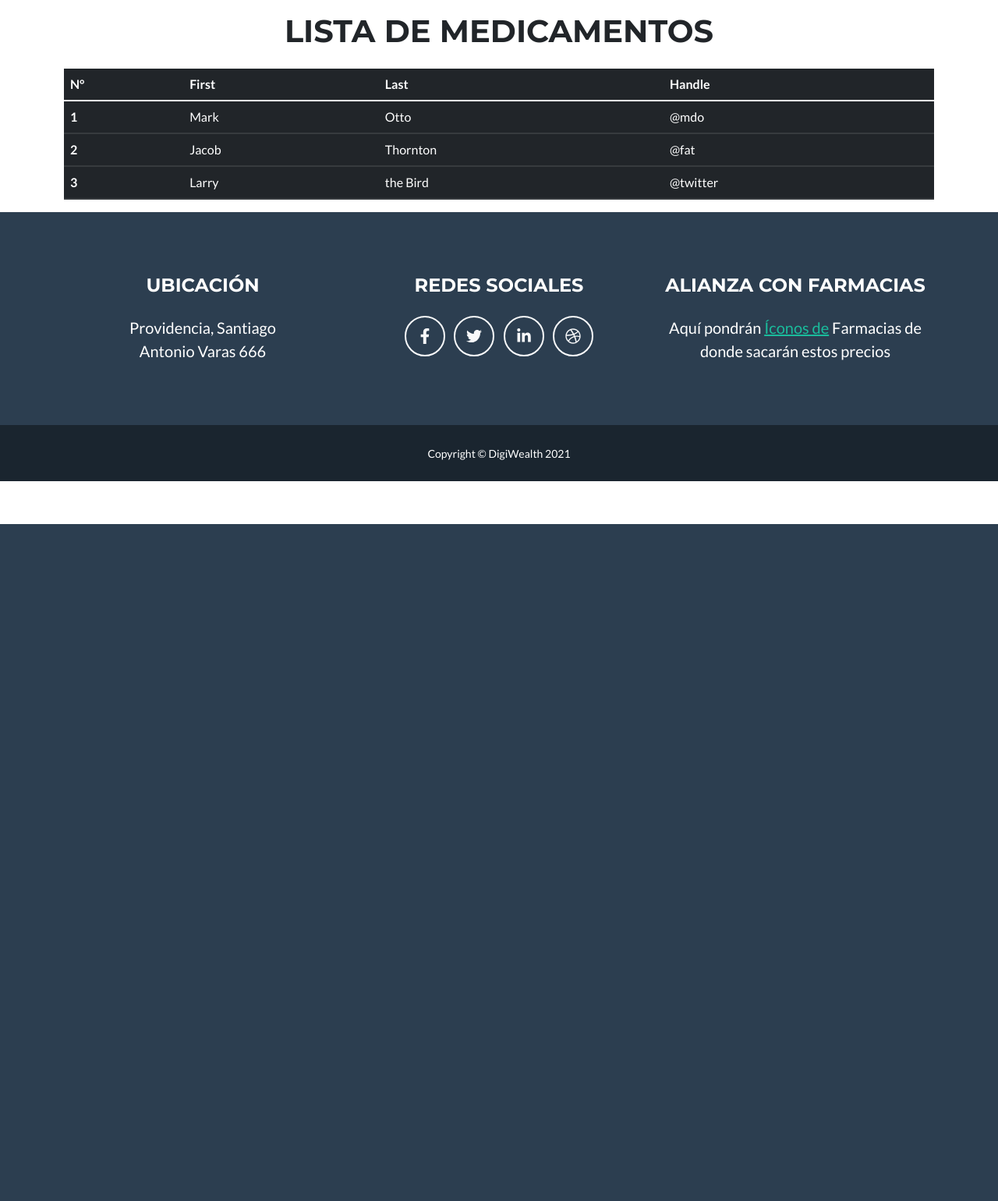
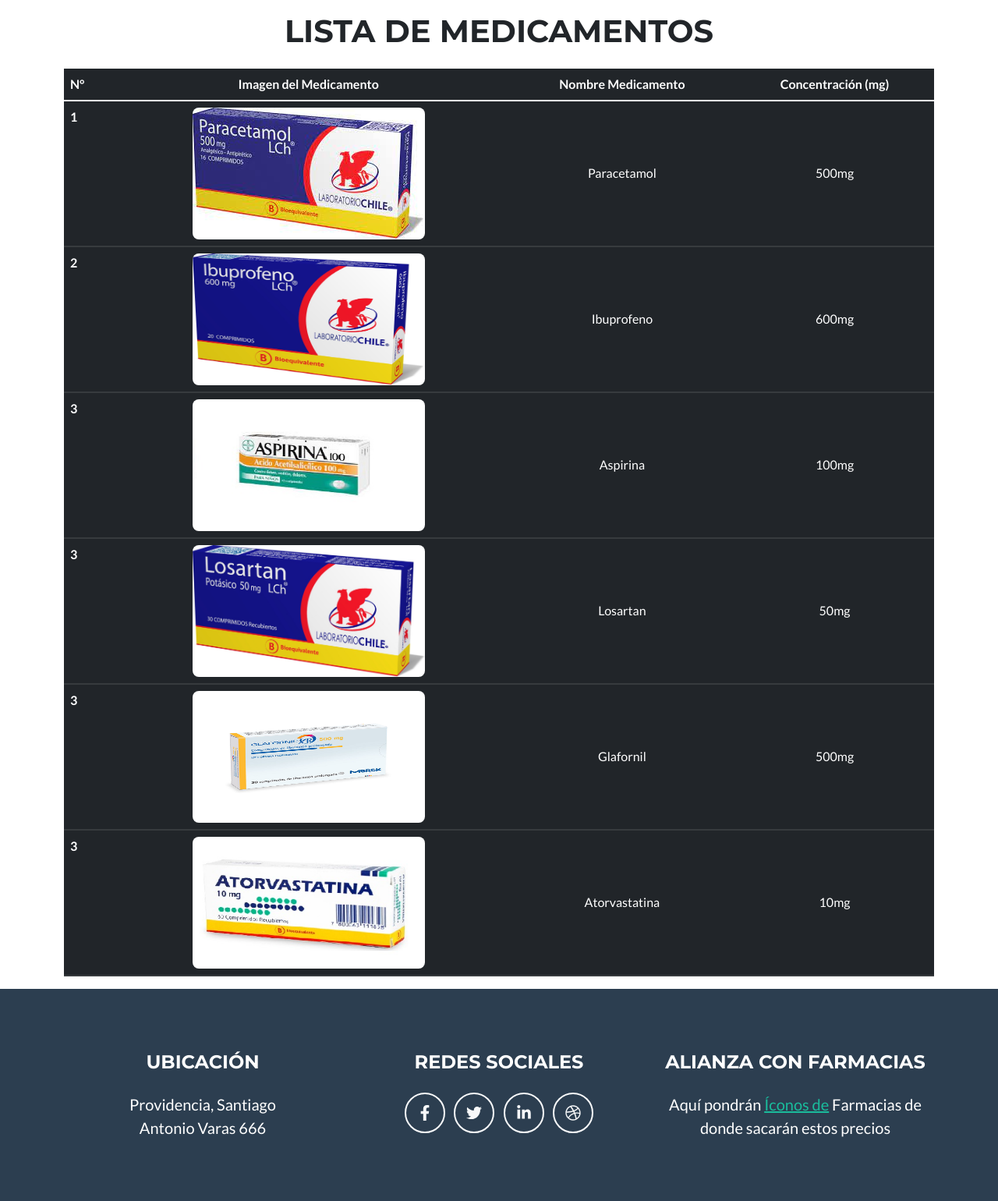
Before and after one commit to BlackMirror320/Proyecto_Sanna, a Django app: page /medicamentos in a window 1280 px wide. Shown: the part 128-1668 px from the top of the page at 78% size. Before the commit the page ends 800 px from the top, so only its background shows below. Run offline with Django 3.2, Linux system fonts and the light colour scheme; some libraries are stand-ins or nearby versions.

Commit message:
La tabla a mano

```diff
--- a/myvenv/sanna/blog/templates/ListaMedicamentos/medicamentos.html
+++ b/myvenv/sanna/blog/templates/ListaMedicamentos/medicamentos.html
@@ -30,33 +30,51 @@
     </nav><br><br><br><br><br><br>
     <div class="container d-flex align-items-center flex-column">
       <h1 class="text-uppercase mb-0">Lista de Medicamentos</h1><br>
-        <table class="table table-dark">
+        <table class="table table-dark font-weight-bold">
             <thead>
               <tr>
                 <th scope="col">N°</th>
-                <th scope="col">First</th>
-                <th scope="col">Last</th>
-                <th scope="col">Handle</th>
+                <th scope="col"><center>Imagen del Medicamento</center></th>
+                <th scope="col"><center>Nombre Medicamento</center></th>
+                <th scope="col"><center>Concentración (mg)</center></th>
               </tr>
             </thead>
             <tbody>
               <tr>
                 <th scope="row">1</th>
-                <td>Mark</td>
-                <td>Otto</td>
-                <td>@mdo</td>
+                <td><center><img class="rounded" src="{% static 'img/meds_mas_comprados/paracetamol.jpg' %}" height="169" width="298"></center></td>
+                <td><br><br><br><center>Paracetamol</center></td>
+                <td><br><br><br><center>500mg</center></td>
               </tr>
               <tr>
                 <th scope="row">2</th>
-                <td>Jacob</td>
-                <td>Thornton</td>
-                <td>@fat</td>
+                <td><center><img class="rounded" src="{% static 'img/meds_mas_comprados/Ibuprofeno_600MG_20C_BE_HD.jpg'%}" height="169" width="298"></center></td>
+                <td><br><br><br><center>Ibuprofeno</center></td>
+                <td><br><br><br><center>600mg</center></td>
               </tr>
               <tr>
                 <th scope="row">3</th>
-                <td>Larry</td>
-                <td>the Bird</td>
-                <td>@twitter</td>
+                <td><center><img class="rounded" src="{% static 'img/meds_mas_comprados/aspirina.jpg' %}" height="169" width="298"></center></td>
+                <td><br><br><br><center>Aspirina</center></td>
+                <td><br><br><br><center>100mg</center></td>
+              </tr>
+              <tr>
+                <th scope="row">3</th>
+                <td><center><img class="rounded" src="{% static 'img/meds_mas_comprados/Losartan_50MG_30C_BE_HD.jpg' %}" height="169" width="298"></center></td>
+                <td><br><br><br><center>Losartan</center></td>
+                <td><br><br><br><center>50mg</center></td>
+              </tr>
+              <tr>
+                <th scope="row">3</th>
+                <td><center><img class="rounded" src="{% static 'img/meds_mas_comprados/metformina.jpg' %}" height="169" width="298"></center></td>
+                <td><br><br><br><center>Glafornil</center></td>
+                <td><br><br><br><center>500mg</center></td>
+              </tr>
+              <tr>
+                <th scope="row">3</th>
+                <td><center><img class="rounded" src="{% static 'img/meds_mas_comprados/atorvastatina.jpg' %}" height="169" width="298"></center></td>
+                <td><br><br><br><center>Atorvastatina</center></td>
+                <td><br><br><br><center>10mg</center></td>
               </tr>
             </tbody>
           </table>
```
Also changed, not shown: myvenv/sanna/blog/templates/Principal/inicio.html (+6 -6 lines).
